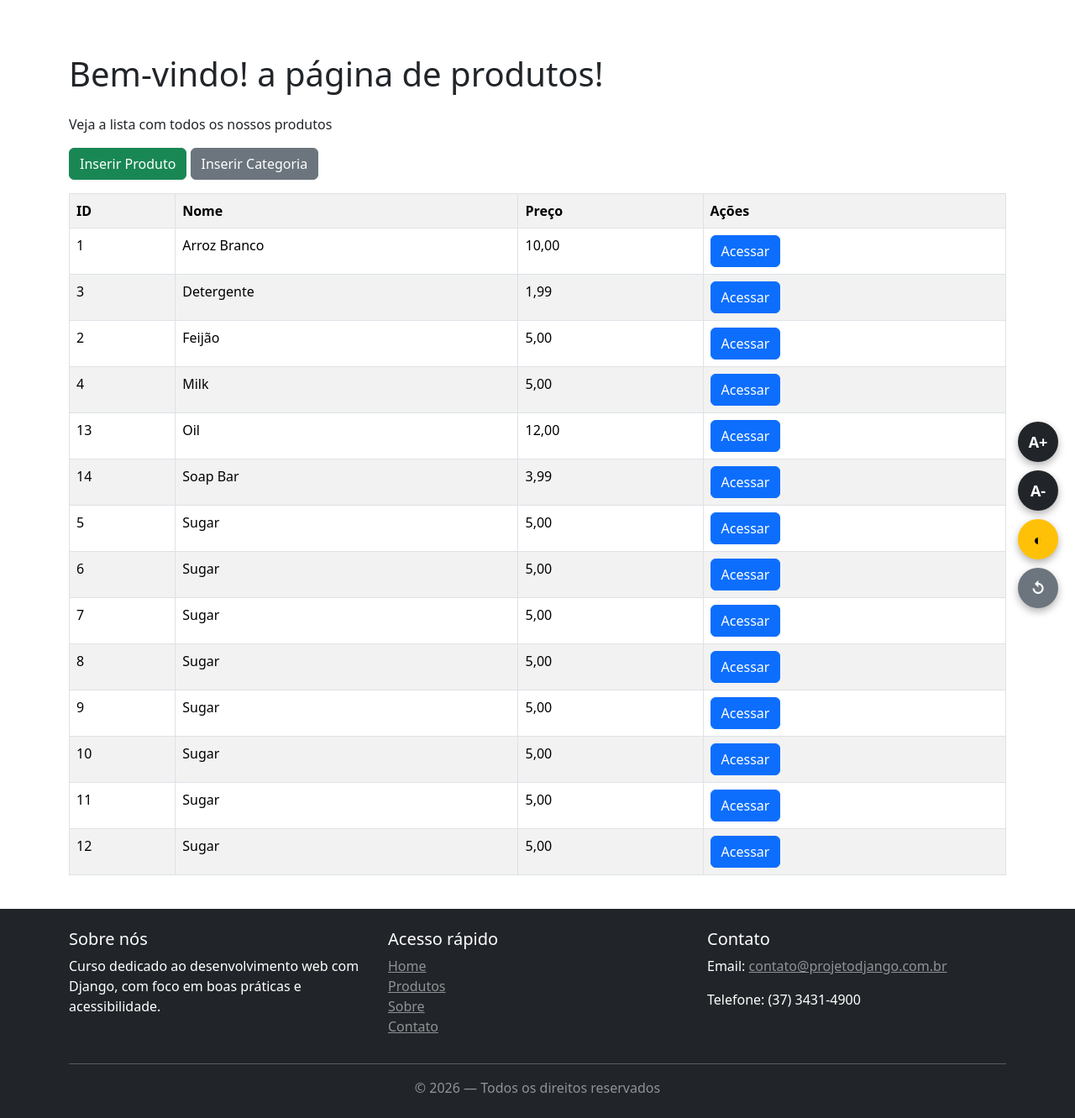
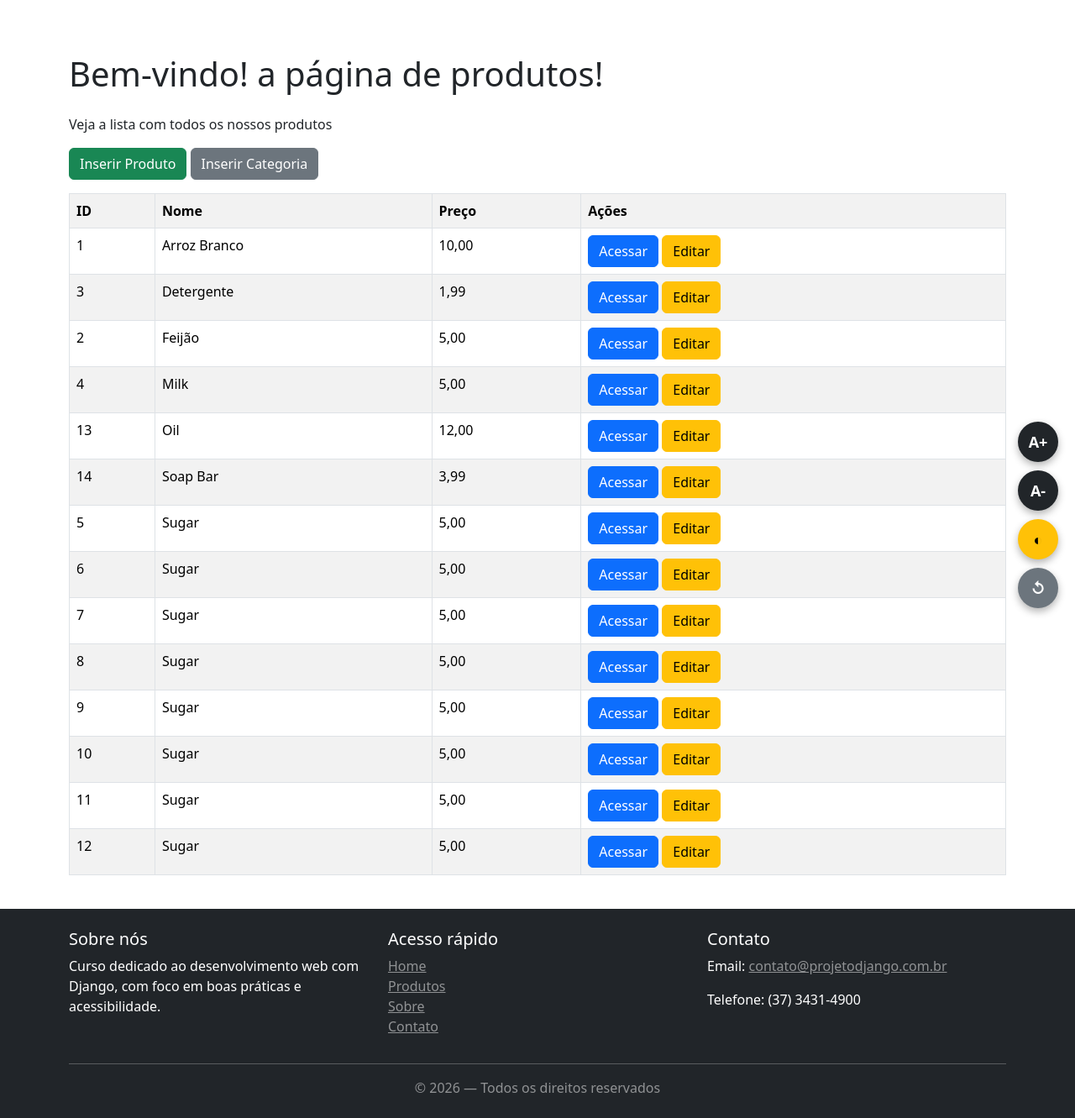
Before and after one commit to wesleyleandroifmg/projetodjangocurso, a Django app: page /produtos/ in a window 1280 px wide. Shown: the part 56-1387 px from the top of the page at 84% size. Run offline with Django 5.2, Linux system fonts and the light colour scheme; data comes from the database, SQL or seed files in the repository; both versions use the stored data as it was after the commit.

Commit message:
form editar implementado

```diff
--- a/produtos/templates/produtos/lista.html
+++ b/produtos/templates/produtos/lista.html
@@ -11,7 +11,10 @@
       <tr><th>ID</th><th>Nome</th><th>Preço</th><th>Ações</th></tr>
       {% for item in itens %}
 
-      <tr><td>{{ item.id }}</td><td>{{ item.nome }}</td><td>{{ item.preco }}</td><td><a href="{% url 'produtos:detalhe' item.id %}" class="btn btn-primary">Acessar</a></td></tr>
+      <tr><td>{{ item.id }}</td><td>{{ item.nome }}</td><td>{{ item.preco }}</td><td>
+        <a href="{% url 'produtos:detalhe' item.id %}" class="btn btn-primary">Acessar</a>
+        <a href="{% url 'produtos:editar_produto' item.id %}" class="btn btn-warning">Editar</a>
+      </td></tr>
 
       {% endfor %}
     </table>
--- a/produtos/urls.py
+++ b/produtos/urls.py
@@ -7,6 +7,7 @@ urlpatterns = [
   path('', views.lista_produtos, name='lista'),
   path("<int:pk>/", views.detalhe_produto, name='detalhe'),
   path('novo/', views.inserir_produto, name='inserir_produto'),
+  path('editar/<int:id>/', views.editar_produto, name='editar_produto'),
   path('categorias/nova/', views.inserir_categoria, name='inserir_categoria'),
 
 ]
--- a/produtos/views.py
+++ b/produtos/views.py
@@ -39,6 +39,31 @@ def inserir_produto(request):
     # Renderiza o template 'criar_produto.html' com o formulário para criar um novo produto
     return render(request, "produtos/produtoForm.html", {"form": form})
 
+def editar_produto(request, id):
+
+    # Busca o objeto no banco, se não encontrar, retorna 404 (página não encontrada)
+    post = get_object_or_404(Produto, pk=id)
+
+    # Se for POST, atualiza o objeto, só que agora, ao invés de criar um novo, liga o formulário ao objeto existente usando o parâmetro instance
+    if request.method == "POST":
+
+        # Cria o formulário com os dados enviados
+        # e liga ao objeto existente
+        form = ProdutoForm(request.POST, instance=post)
+
+        if form.is_valid():
+            # Atualiza o objeto existente
+            form.save()
+            # Redireciona para a página de detalhes do produto editado
+            return redirect("produtos:detalhe", pk=id)
+
+    else:
+        # Se for GET, apenas mostra os dados já preenchidos
+        form = ProdutoForm(instance=post)
+
+    return render(request, "produtos/produtoForm.html", {"form": form})
+
+
 def inserir_categoria(request):
     if request.method == "POST":
         form = CategoriaForm(request.POST)
```
Also changed, not shown: db.sqlite3.
